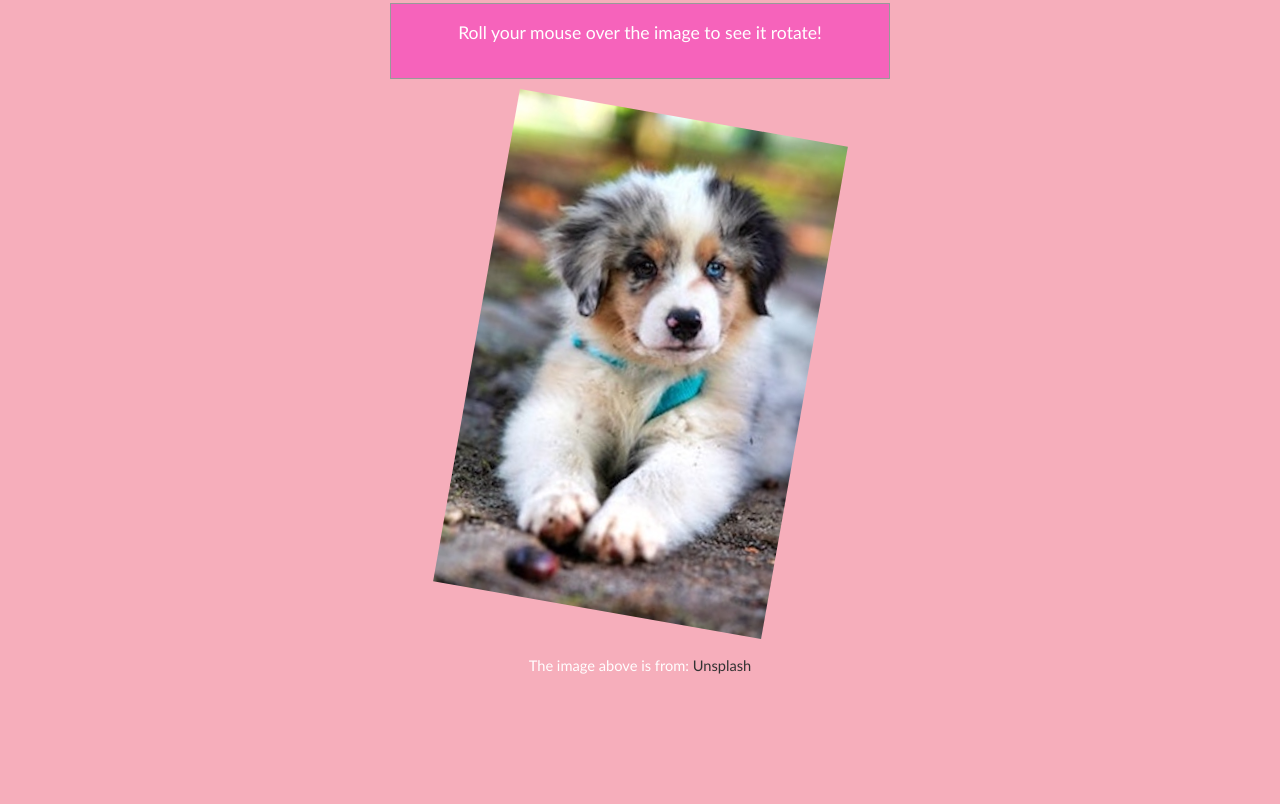
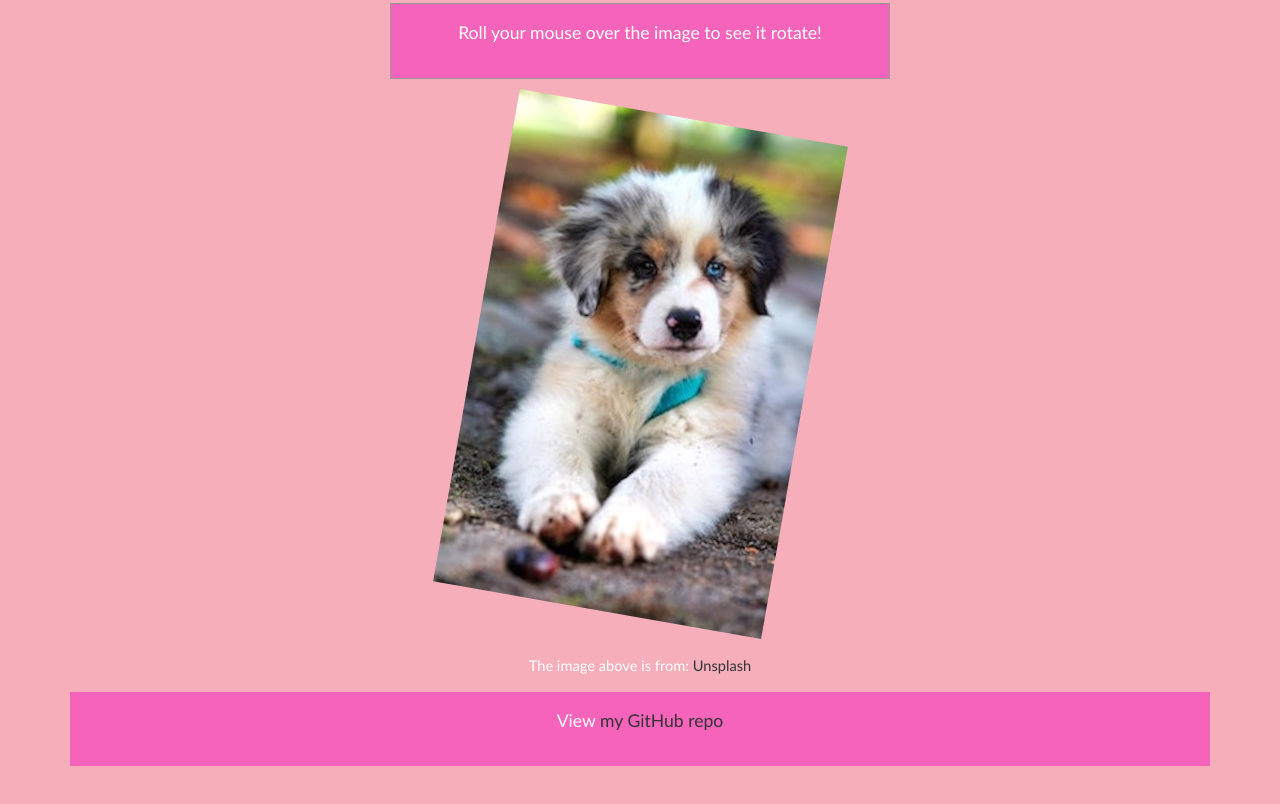
Before and after one commit to juliarubi/javascript-project, a plain HTML site: page index.html in a window 1280 px wide. Shown: the part 964-1768 px from the top of the page. Before the commit the page ends 1709 px from the top, so only its background shows below. Drawn offline with Linux system fonts and the light colour scheme.

Commit message:
added repo to page

```diff
--- a/index.html
+++ b/index.html
@@ -41,6 +41,9 @@
 
 </article>
 
+<footer>
+<p>View<a href= "https://github.com/juliarubi/javascript-project"> my GitHub repo</a></p>
+</footer>
 
    <script src="scripts/main.js"></script>
 
--- a/styles/main.css
+++ b/styles/main.css
@@ -54,6 +54,16 @@ p{
   margin-bottom: 1rem;
 }
 
+footer {
+  background: #F663BB;
+  padding: 1rem;
+  margin:0;
+}
+
+footer p {
+  text-align: center;
+}
+
 #rose {
   margin-top: 2rem;
   margin-bottom: 2rem;
```
